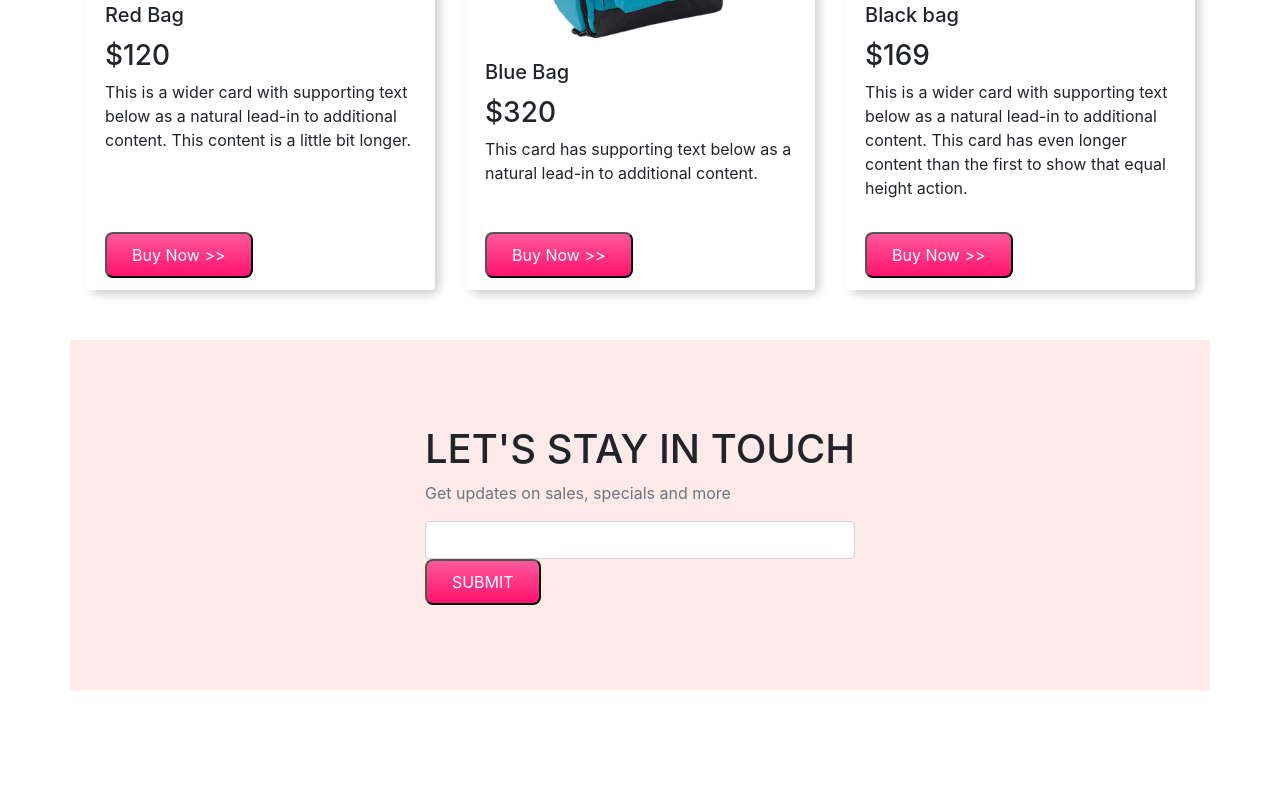
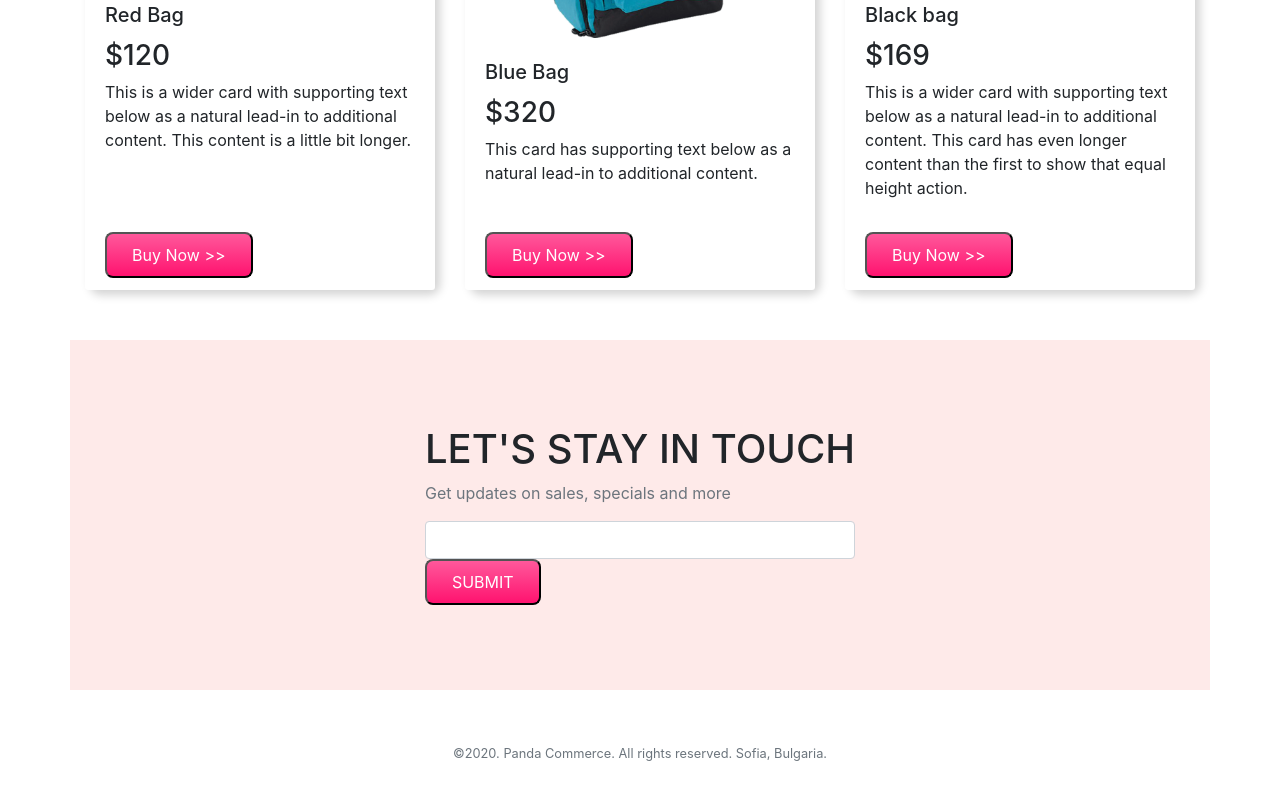
Before and after one commit to rubel306/panda-commerce-html, a plain HTML site: page index.html in a window 1280 px wide. Shown: the part 1711-2511 px from the top of the page. Before the commit the page ends 2451 px from the top, so only its background shows below. Drawn offline with nearby package versions, Linux system fonts and the light colour scheme.

Commit message:
All done Panda commerce html site is ready now

```diff
--- a/index.html
+++ b/index.html
@@ -229,6 +229,16 @@
     </section>
     <!-- Subscribe section end  -->
 
+    <!-- footer start  -->
+    <footer>
+        <div class="container">
+            <p class="text-muted text-center">
+                <small>©2020. Panda Commerce. All rights reserved. Sofia, Bulgaria.</small>
+            </p>
+        </div>
+    </footer>
+    <!-- footer end  -->
+
 
 
 
```
